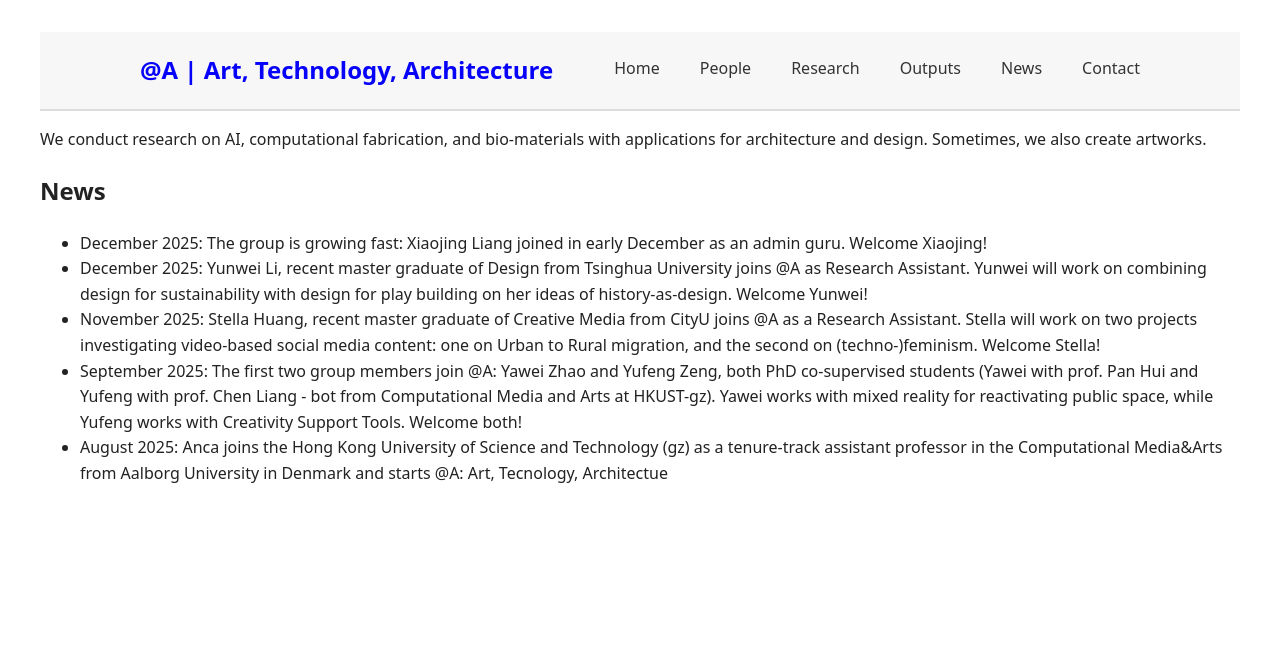
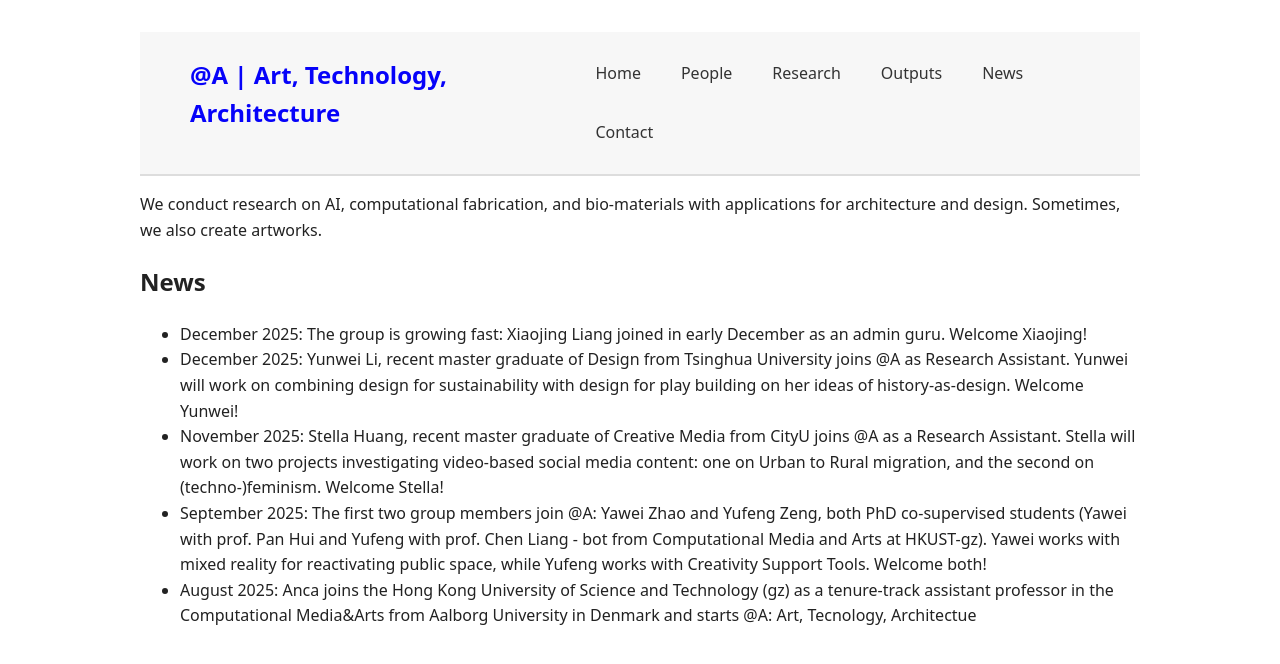
Before and after one commit to anqua/at-a, a Jekyll site: the page built from index.md, in a window 1280 px wide. Shown: the top 664 px of the page. Built offline with Jekyll 4.4.1, drawn with Linux system fonts in a browser that asks for light colours.

Commit message:
Update style.css

```diff
--- a/assets/css/style.css
+++ b/assets/css/style.css
@@ -1,5 +1,5 @@
 body {
-  max-width: 1200px;
+  max-width: 1000px;
   margin: 2rem auto;
   padding: 0 1rem;
   font-family: system-ui, -apple-system, BlinkMacSystemFont, sans-serif;
@@ -19,9 +19,9 @@ header {
 }
 
 .header-inner {
-  max-width: 1000px;
+  max-width: 900px;
   margin: 0 auto;
-  padding: 1.2em 1em;
+  padding: 1.5em 1em;
   display: flex;
   justify-content: space-between;
   align-items: left;
```
